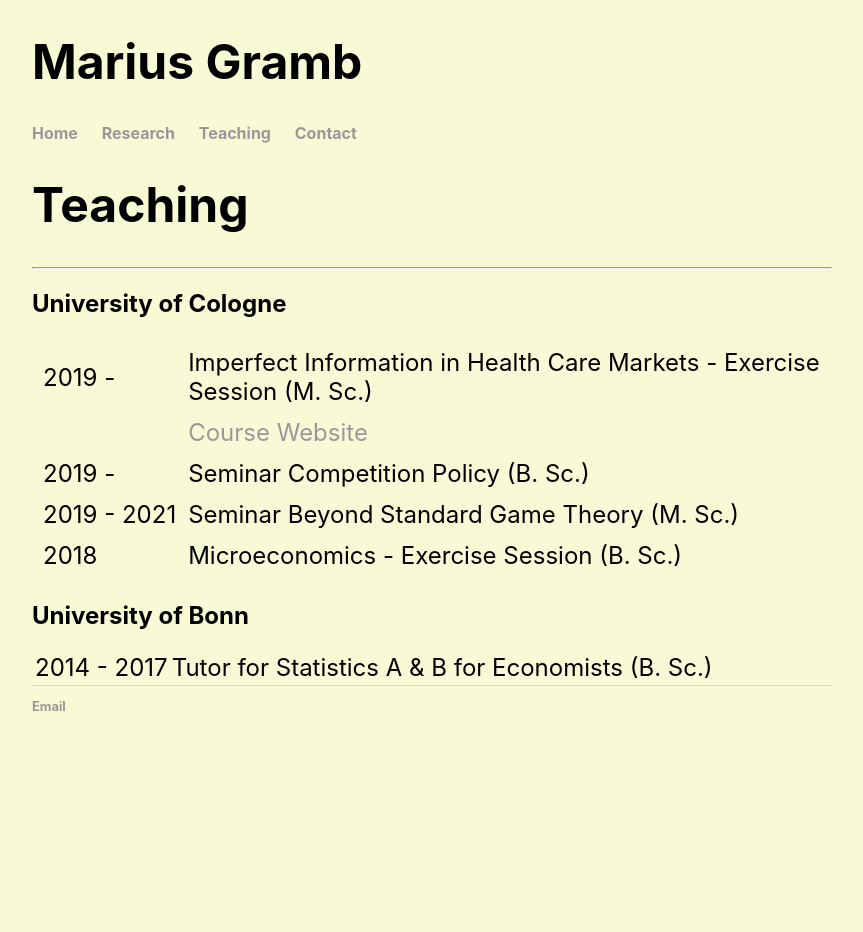
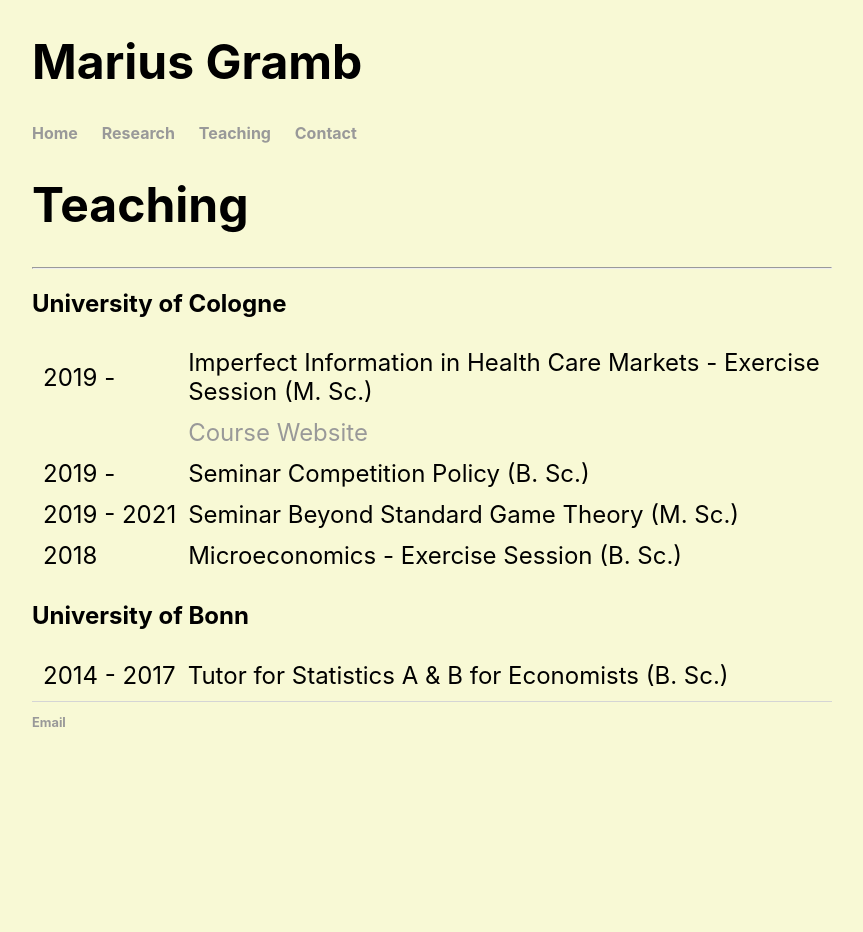
Before and after one commit to mariusgramb/mariusgramb.github.io, a Jekyll site: the page built from teaching.html, in a window 1280 px wide. Shown: the whole page, without its empty margins (208-1071 px from the left). Built offline with Jekyll 4.4.1, drawn with Linux system fonts in a browser that asks for light colours.

Commit message:
Update teaching.html

```diff
--- a/teaching.html
+++ b/teaching.html
@@ -29,7 +29,7 @@ title: Teaching
 				</tr>
 			</table>
 			<h2>University of Bonn </h2>
-			<table>
+			<table style="border-spacing: 10px;">
 				<tr>
 					<td>2014 - 2017</td>
 					<td>Tutor for Statistics A & B for Economists (B. Sc.) </td>
```
